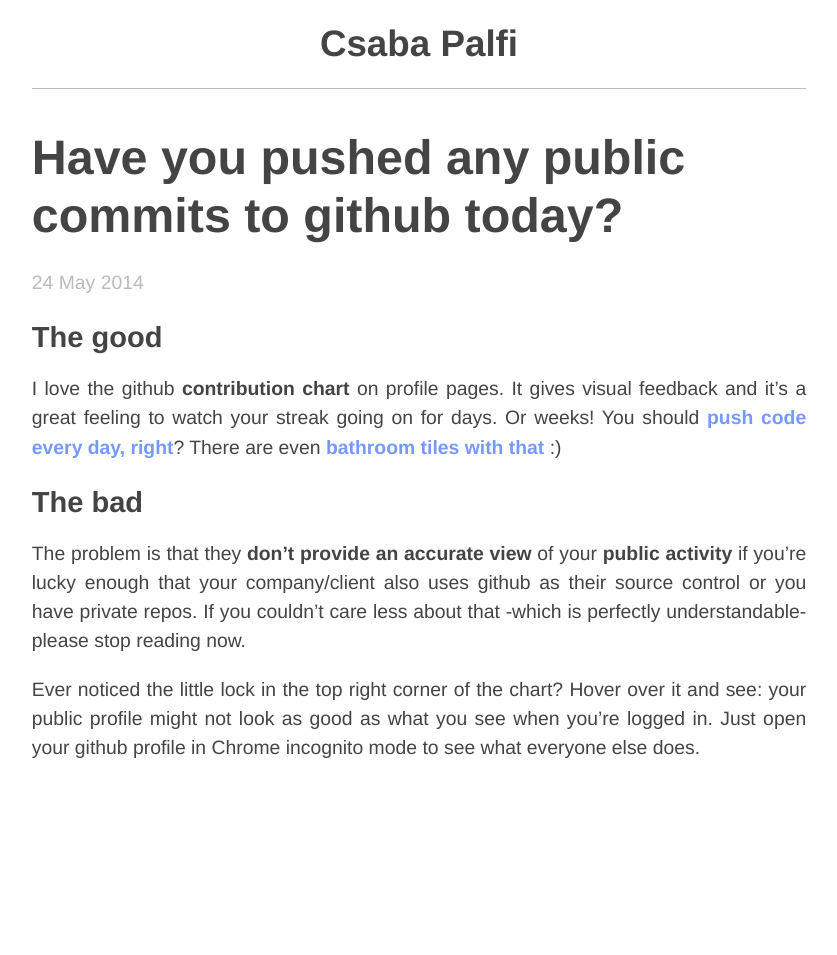
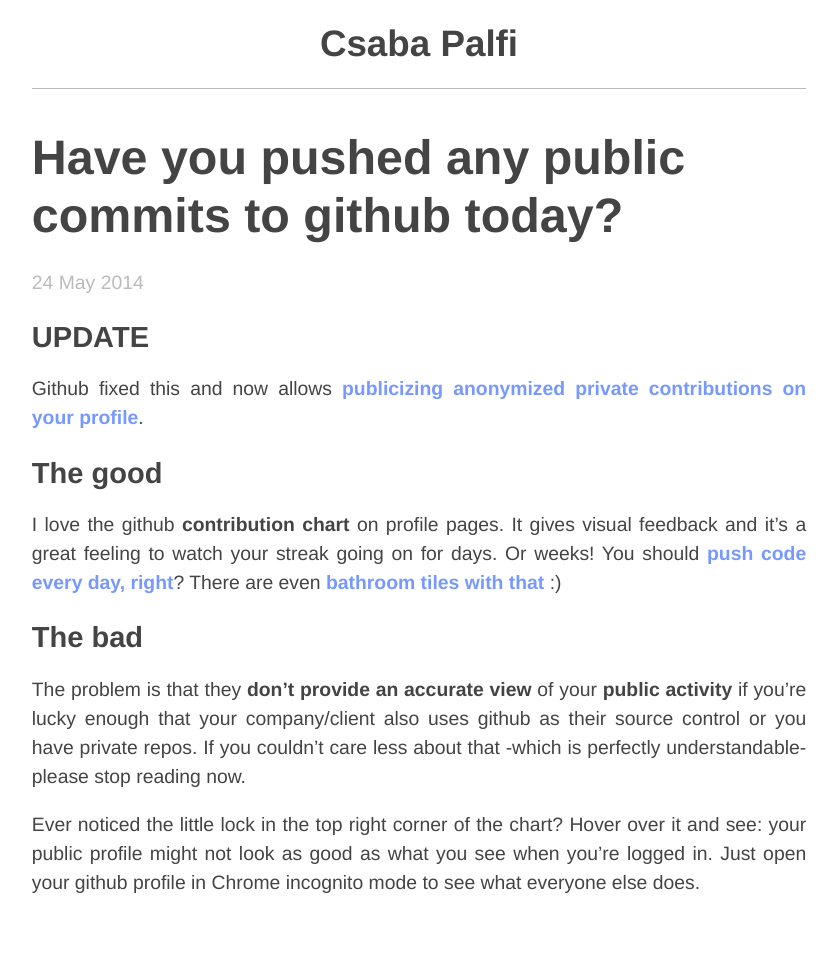
Before and after one commit to dublado/csabapalfi.github.io, a Jekyll site: the page built from _posts/2014-05-24-github-public-activity.md, in a window 1280 px wide. Shown: the whole page, without its empty margins (221-1058 px from the left). Built offline with Jekyll 4.4.1, drawn with Linux system fonts in a browser that asks for light colours; before the commit the page ends 900 px from its top, so only the background shows below that.

Commit message:
Update 2014-05-24-github-public-activity.md

```diff
--- a/_posts/2014-05-24-github-public-activity.md
+++ b/_posts/2014-05-24-github-public-activity.md
@@ -1,6 +1,10 @@
 ---
 title: "Have you pushed any public commits to github today?"
 ---
+
+## UPDATE
+
+Github fixed this and now allows [publicizing anonymized private contributions on your profile](https://help.github.com/articles/publicizing-or-hiding-your-private-contributions-on-your-profile/).
 
 ## The good
 
```
